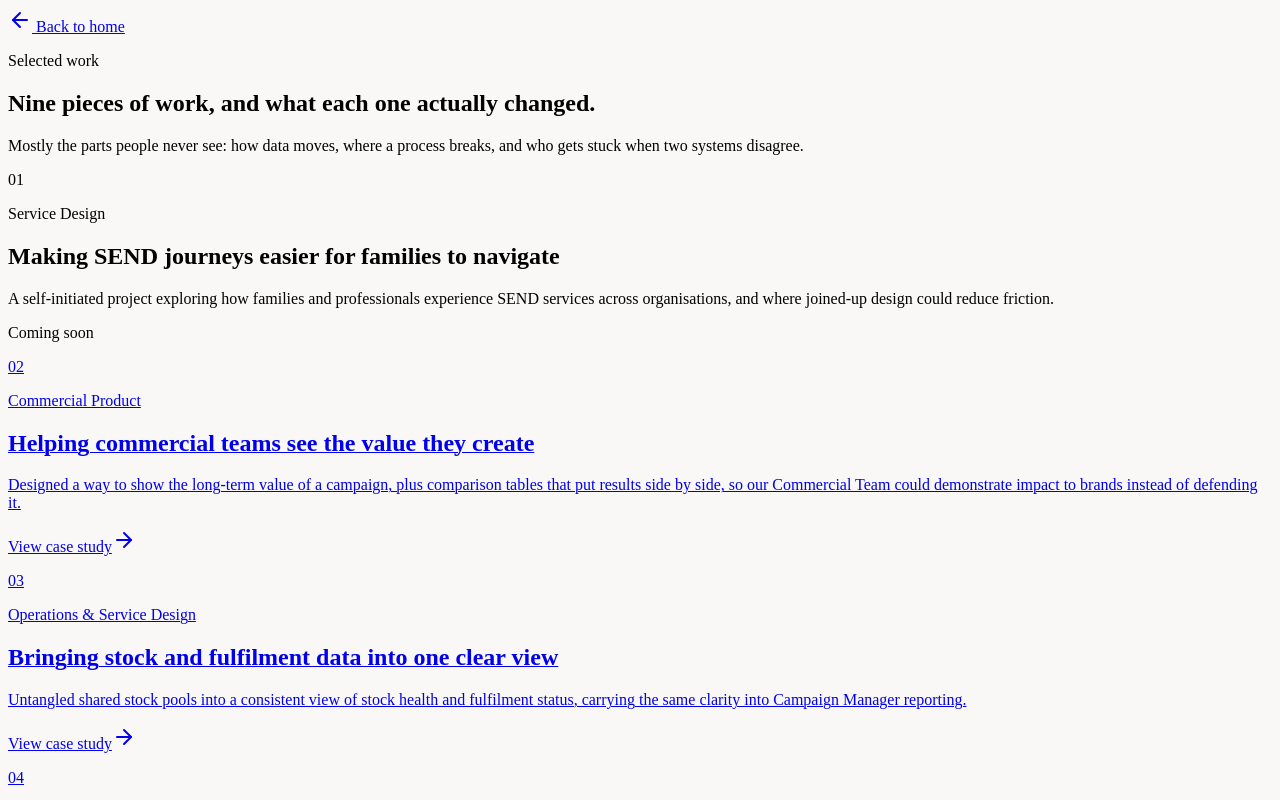
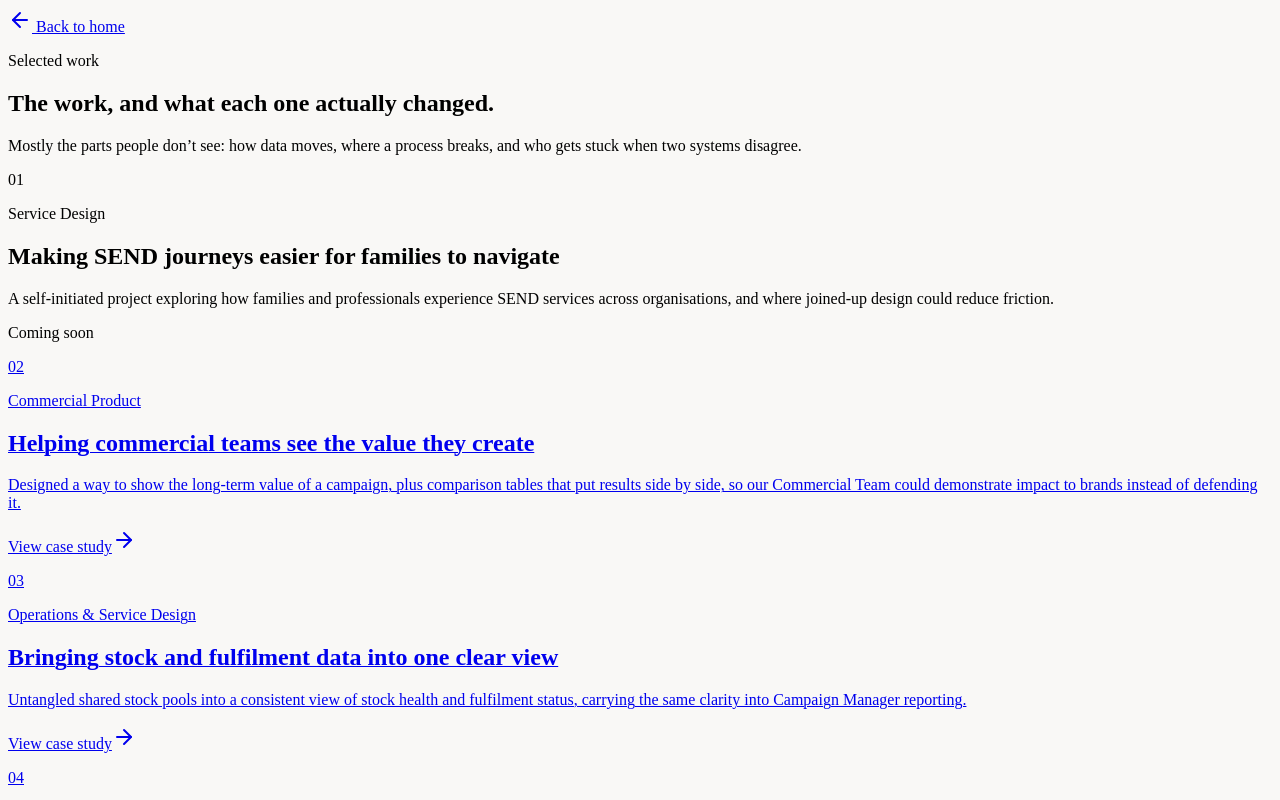
Before and after one commit to jadeparrish/portfolio, a Next.js app: page /work in a window 1280 px wide. Shown: the top 800 px of the page. Built offline with nearby package versions, Linux system fonts and the light colour scheme.

Commit message:
Revise text in work page for improved clarity
Updated text for clarity and consistency.

```diff
--- a/app/work/page.js
+++ b/app/work/page.js
@@ -64,11 +64,11 @@ export default function WorkIndex() {
             Selected work
           </p>
           <h1 className="text-3xl sm:text-4xl lg:text-5xl font-serif font-normal leading-[1.15] tracking-tight [text-wrap:balance] text-neutral-900 mb-6">
-            Nine pieces of work, and what each one actually changed.
+            The work, and what each one actually changed.
           </h1>
           <p className="text-neutral-600 text-lg sm:text-xl leading-[1.6] [text-wrap:pretty]">
-            Mostly the parts people never see: how data moves, where a process breaks,
-            and who gets stuck when two systems disagree.
+            Mostly the parts people don&rsquo;t see: how data moves, where a process
+            breaks, and who gets stuck when two systems disagree.
           </p>
         </section>
 
```
